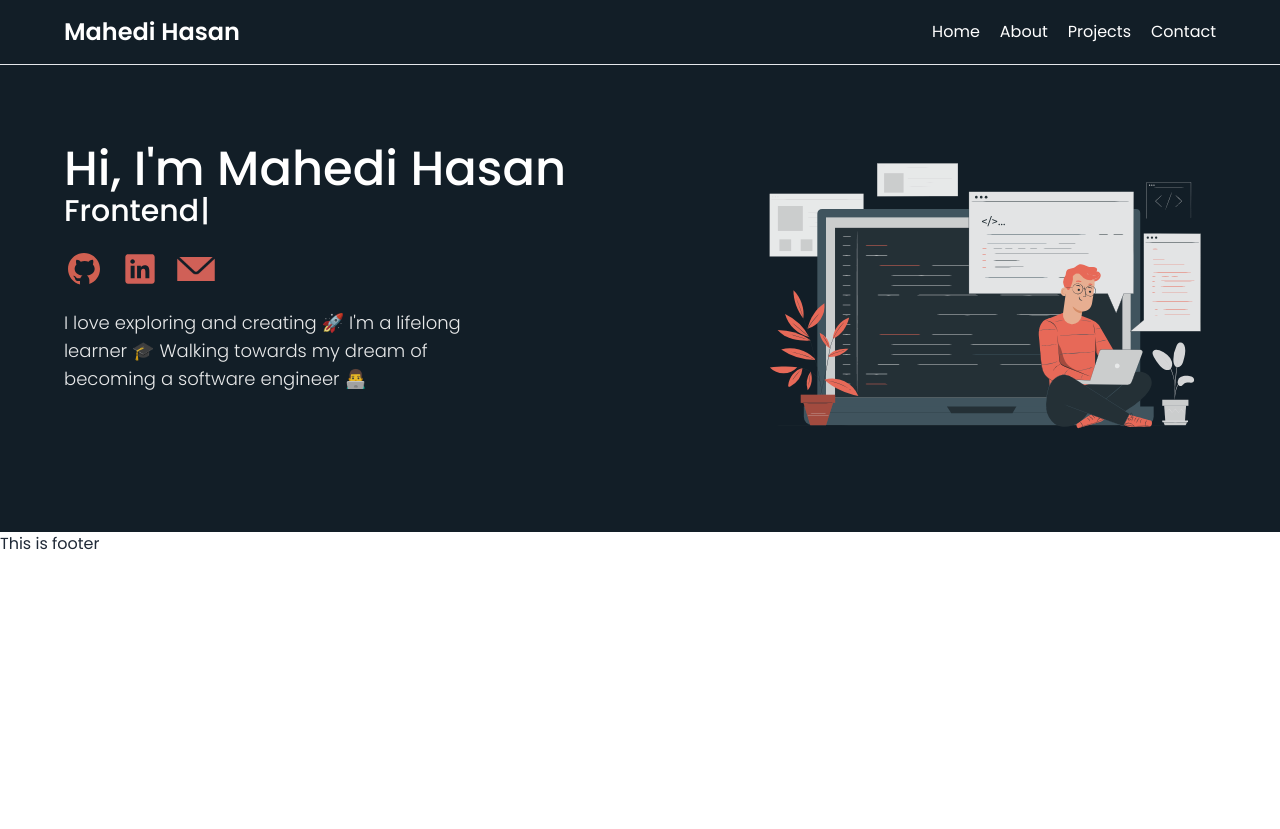
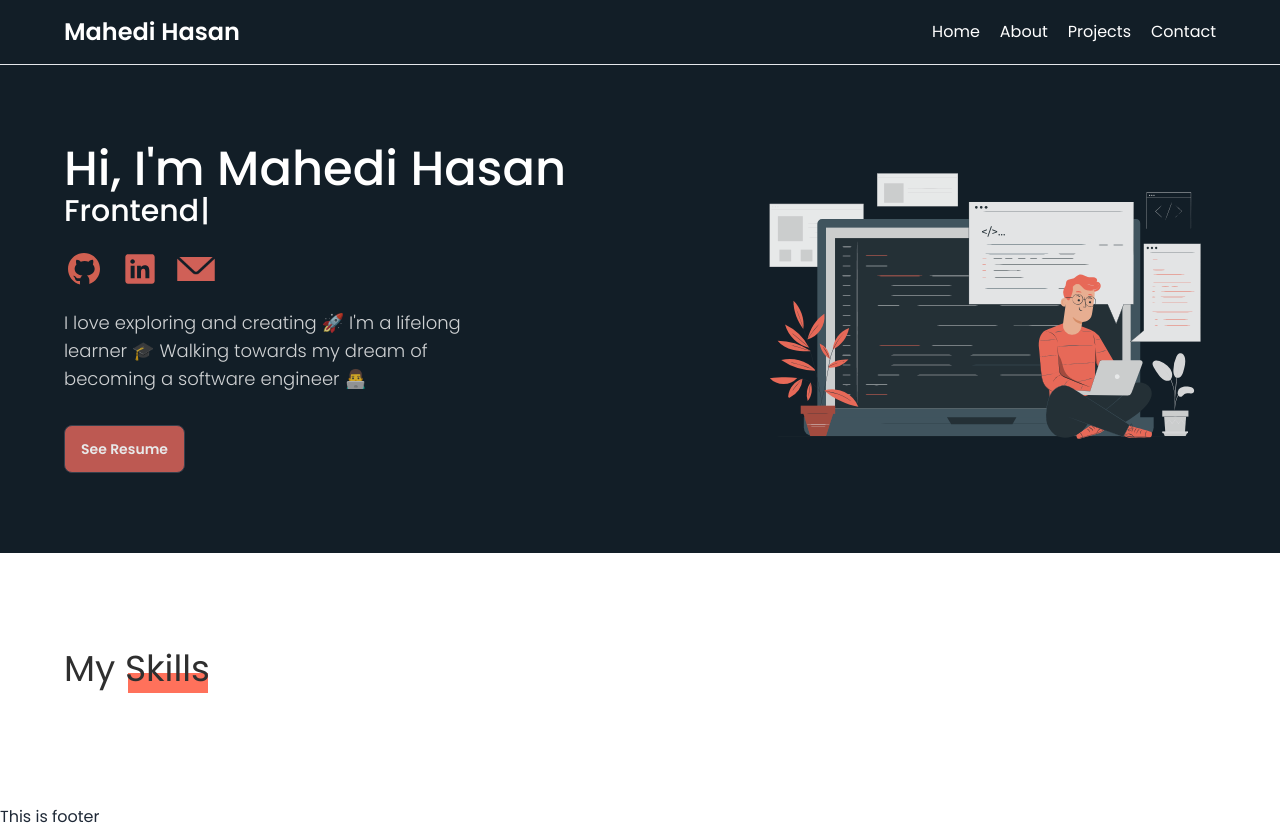
Before and after one commit to Mehedi-Hasan0/mahedi-hasan-portfolio, a React (Create React App) app: page / in a window 1280 px wide. Before the commit the page ends 800 px from the top, so only its background shows below. Built offline with nearby package versions, Linux system fonts and the light colour scheme.

Commit message:
bug fixd

```diff
--- a/src/Pages/Home/Hero/Hero.js
+++ b/src/Pages/Home/Hero/Hero.js
@@ -9,7 +9,7 @@ const Hero = () => {
     return (
         <section className='bg-[#121e27]'>
             <div className=' max-w-6xl mx-auto  py-20 px-5 sm:px-9 md:px-12 lg:px-16 xl:px-0'>
-                <div className='flex lg:flex-row flex-col justify-between'>
+                <div className='flex lg:flex-row flex-col justify-between items-center'>
                     <div className='lg:w-[60%] mb-8 lg:mb-0'>
                         <h2 className='text-white font-medium md:text-5xl sm:text-4xl text-3xl leading-snug'>Hi, I'm Mahedi Hasan <span className='md:text-3xl sm:text-2xl text-xl z-10'>
                             <Typewriter
@@ -26,7 +26,13 @@ const Hero = () => {
                             <a href="https://www.linkedin.com/in/mhmahedihasan" target='_blank'><img src={linkedIn} alt="" className='w-10 inline mx-4' /></a>
                             <a href="mailto:dev.mahedihasan@gmail.com"><img src={email} alt="" className='w-10 inline' /></a>
                         </div>
-                        <p className='text-white font-light md:w-[60%] md:text-lg text-base opacity-90'>I love exploring and creating 🚀 I'm a lifelong learner 🎓 Walking towards my dream of becoming a software engineer 👨‍💻</p>
+                        <p className='text-white font-light md:w-[60%] md:text-lg text-base opacity-80 mb-8'>I love exploring and creating 🚀 I'm a lifelong learner 🎓 Walking towards my dream of becoming a software engineer 👨‍💻</p>
+                        <a
+                            href="https://drive.google.com/file/d/1vd2rwoddX8cYxE7wQ4ILg2pqkh2NeQvF/view?usp=sharing"
+                            target='_blank'
+                        >
+                            <button className='btn bg-[#d06057] normal-case opacity-90'>See Resume</button>
+                        </a>
                     </div>
                     <div className='lg:w-[40%] sm:w-[80%] w-full  mx-auto'>
                         <img src={heroImg} alt="" className='opacity-90' />
--- a/src/Pages/Home/Home/Home.js
+++ b/src/Pages/Home/Home/Home.js
@@ -1,10 +1,12 @@
 import React from 'react';
 import Hero from '../Hero/Hero';
+import MySkills from '../MySkills/MySkills';
 
 const Home = () => {
     return (
         <div>
             <Hero />
+            <MySkills />
         </div>
     );
 };
--- /dev/null
+++ b/src/Pages/Home/MySkills/MySkills.js
@@ -0,0 +1,16 @@
+import React from 'react';
+
+const MySkills = () => {
+    return (
+        <section className='bg-white'>
+            <div className='max-w-6xl mx-auto py-24 px-5 sm:px-9 md:px-12 lg:px-16 xl:px-0'>
+                <div>
+                    <h2 className='text-[#2f2f2f] text-4xl relative z-20'>My Skills</h2>
+                    <hr className='border-[#ff715b] border-[10px] w-20 relative left-16 bottom-4 z-10' />
+                </div>
+            </div>
+        </section>
+    );
+};
+
+export default MySkills;
```
Also changed, not shown: 2 other files (tests, documents, lock files or other folders).
